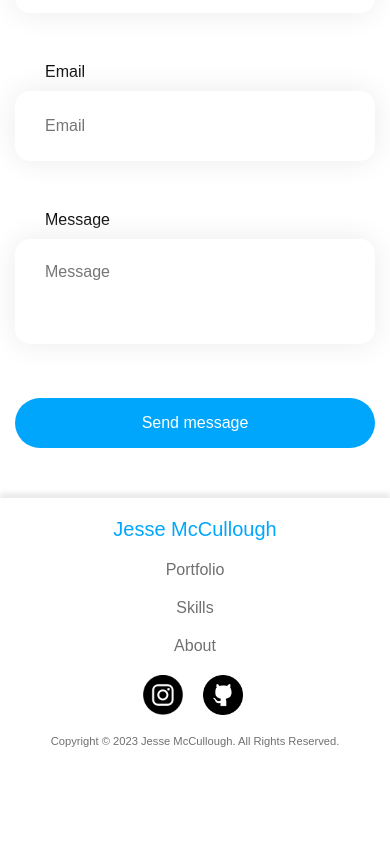
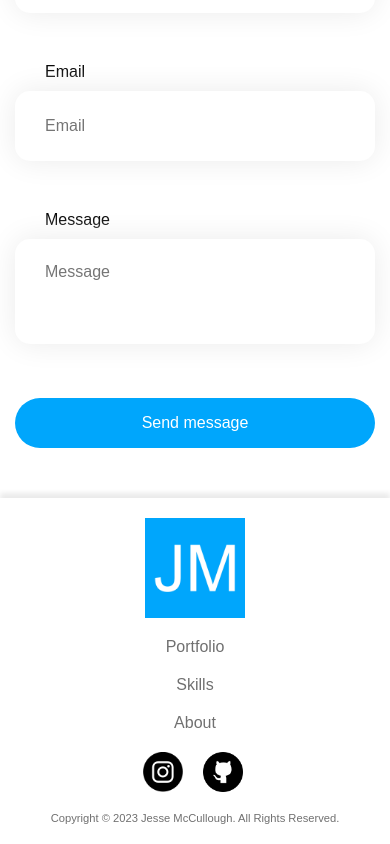
Before and after one commit to JesseMcCullough/jessem.dev, a React (Create React App) app: page / in a window 390 px wide. Shown: the part 2745-3589 px from the top of the page. Before the commit the page ends 3497 px from the top, so only its background shows below. Built offline with nearby package versions, Linux system fonts and the light colour scheme; the HTML template or start-up script is replaced by a standard one.

Commit message:
Added logo to footer

```diff
--- a/src/components/Footer/Footer.js
+++ b/src/components/Footer/Footer.js
@@ -1,17 +1,13 @@
 import styles from "./Footer.module.css";
 import instagramIcon from "../../images/icons/instagram-icon.png";
 import githubIcon from "../../images/icons/github-icon.png";
+import logo from "../../images/logo.jpg";
 
 export default function Footer() {
     return (
         <footer>
             <div className={`${styles.container} container`}>
-                <div className={styles["footer-text"]}>
-                    <div className={styles["name-container"]}>
-                        <span className={`${styles.name} highlight`}>
-                            Jesse McCullough
-                        </span>
-                    </div>
+                <img className={styles.logo} src={logo} alt="" />
                 <ul>
                     <li>
                         <a href="#portfolio">Portfolio</a>
@@ -23,7 +19,6 @@ export default function Footer() {
                         <a href="#about">About</a>
                     </li>
                 </ul>
-                </div>
                 <div className={styles.icons}>
                     <a
                         href="https://www.instagram.com/jessemccullough"
--- a/src/components/Footer/Footer.module.css
+++ b/src/components/Footer/Footer.module.css
@@ -1,9 +1,10 @@
 footer {
     background-color: #ffffff;
-    padding: 5px 15px;
+    padding: 5px var(--horizontal-space);
     display: flex;
     align-items: center;
     box-shadow: 0 -5px 5px var(--box-shadow-color);
+    height: 100px;
 }
 
 footer .container {
@@ -11,7 +12,14 @@ footer .container {
     justify-content: space-between;
     align-items: center;
     width: 100%;
+    height: 100%;
     position: relative;
+}
+
+footer .logo {
+    height: 100%;
+    position: absolute;
+    top: 0;
 }
 
 footer .footer-text {
@@ -52,7 +60,8 @@ footer .name-container .name {
 footer ul {
     display: flex;
     list-style-type: none;
-    gap: 150px;
+    gap: 100px;
+    margin-left: 200px;
 }
 
 footer ul li a {
@@ -69,10 +78,10 @@ footer .copyright {
     font-size: 0.7em;
     position: absolute;
     bottom: 0;
-    left: 0;
+    right: 0;
 }
 
-@media screen and (max-width: 1110px) {
+/* @media screen and (max-width: 1110px) {
     footer .footer-text,
     footer ul {
         gap: 100px;
@@ -84,16 +93,22 @@ footer .copyright {
     footer ul {
         gap: 50px;
     }
-}
+} */
 
-@media screen and (max-width: 870px) {
+@media screen and (max-width: 770px) {
     footer {
-        padding-top: 20px;
+        padding: 20px 0;
+        height: 100%;
     }
 
     footer .container {
         flex-direction: column;
         gap: 20px;
+    }
+
+    footer .logo {
+        position: relative;
+        height: 100px;
     }
 
     footer .footer-text {
@@ -105,6 +120,11 @@ footer .copyright {
         flex-direction: column;
         gap: 20px;
         align-items: center;
+        margin-left: 0;
+    }
+
+    footer .icons {
+        justify-content: center;
     }
 
     footer .copyright {
```
Lines whose indentation alone changed are shown as unchanged.
